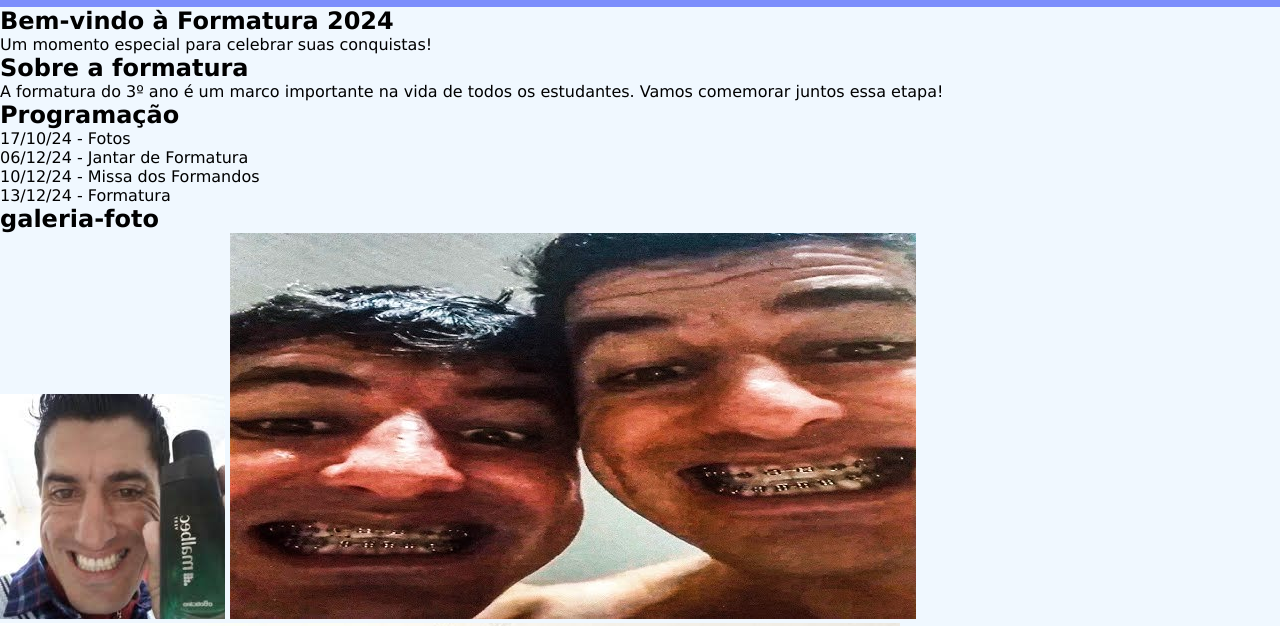
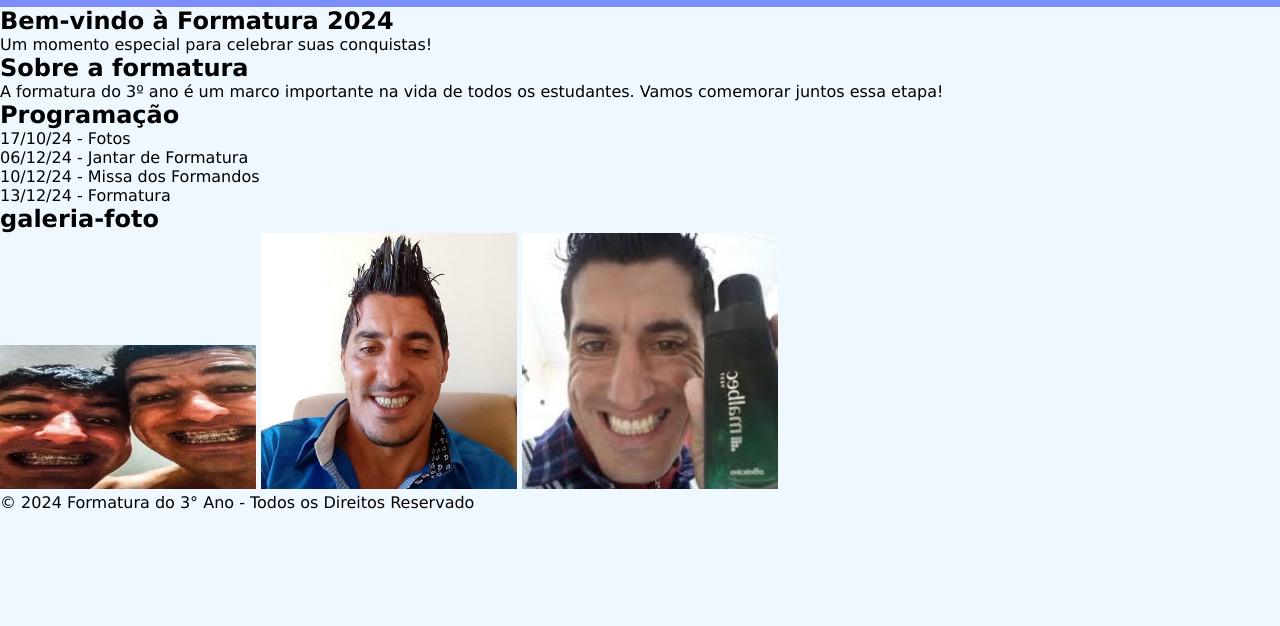
Before and after one commit to Erick7k/Formatura-3A-2024, a plain HTML site: page index.html in a window 1280 px wide. Shown: the part 146-772 px from the top of the page. Drawn offline with Linux system fonts and the light colour scheme.

Commit message:
Add files via upload

```diff
--- a/index.html
+++ b/index.html
@@ -50,9 +50,9 @@
     <section id="galeria-foto">
        <div class="container">
            <h2>galeria-foto</h2>
-           <img src="foto1.jpg" alt="formatura1">
-           <img src="foto2.jpg" alt="formatura2">
-           <img src="foto3.jpg" alt="formatura3">
+           <img src="imagem1.jpg" alt="formatura1">
+           <img src="imagem2.jpg" alt="formatura2">
+           <img src="imagem3.jpg" alt="formatura3">
        </div>
     </section>
    <footer>
--- a/style.css
+++ b/style.css
@@ -19,3 +19,7 @@ header{
    color: rgb(255, 255, 255);
    padding: 10px 0;
 }
+
+img{
+    width: 20%;
+}
```
Also changed, not shown: imagem1.jpg (added), imagem2.jpg (added), imagem3.jpg (added).
